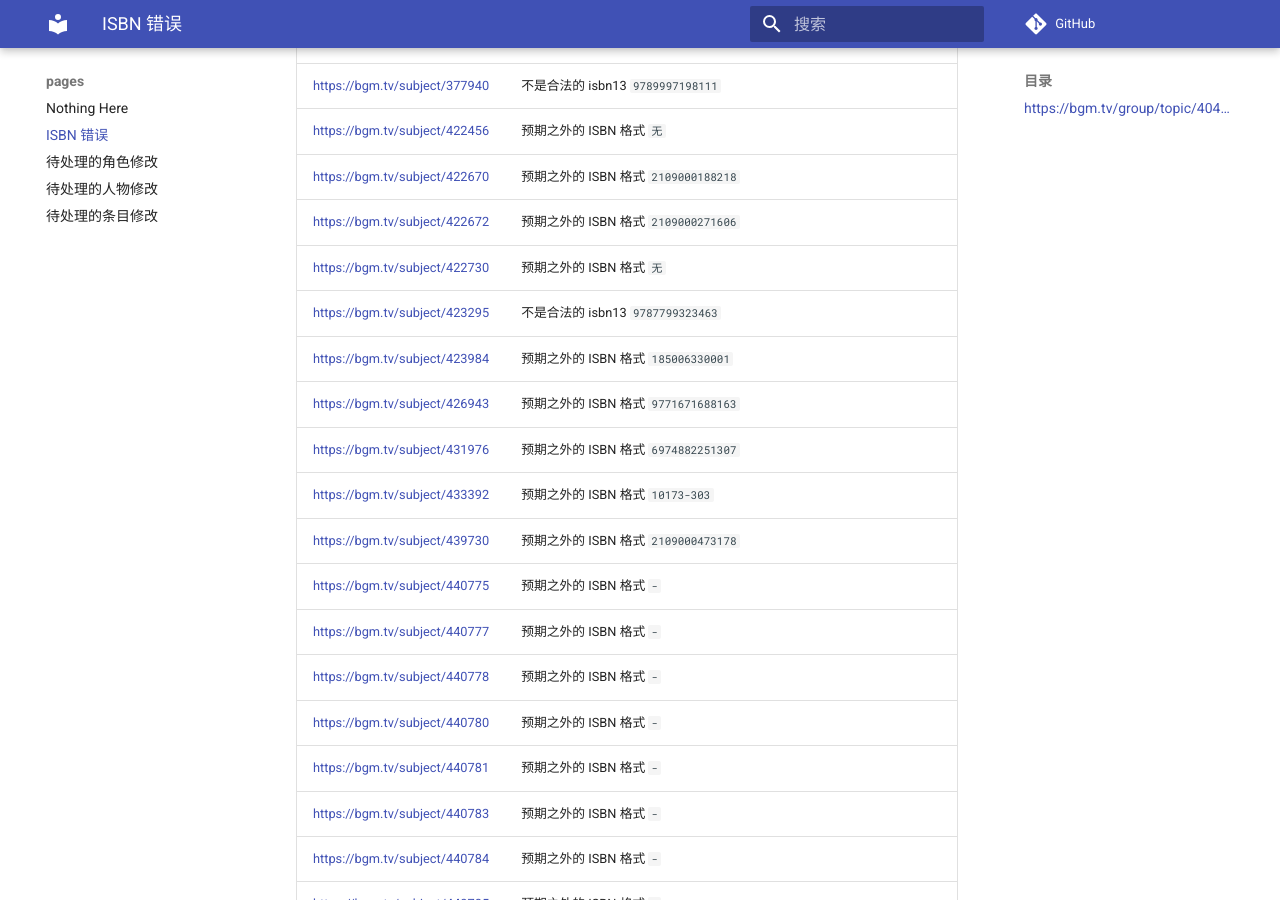
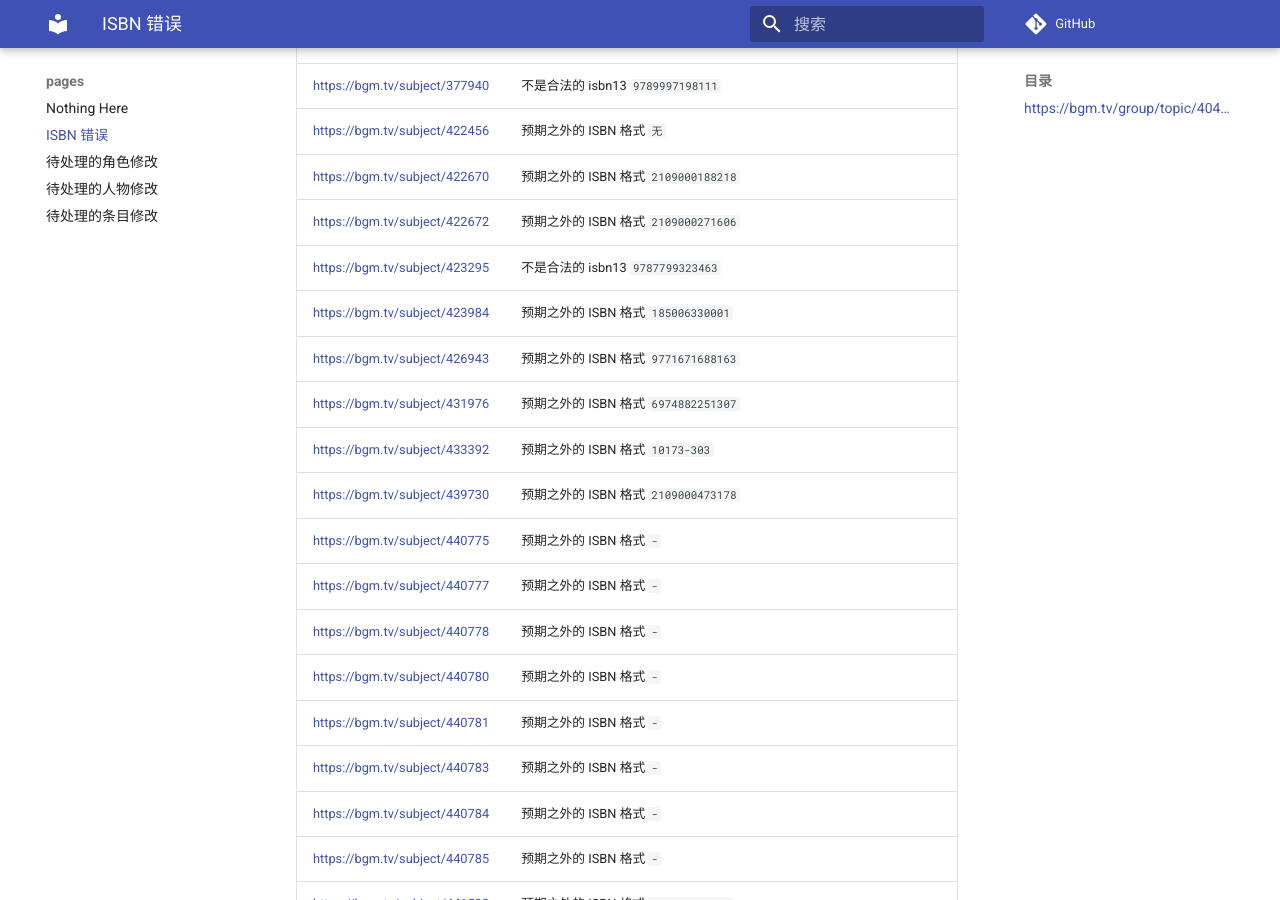
Before and after one commit to trim21/bangumi-pages, an MkDocs documentation site: the page built from docs/isbn.md, in a window 1280 px wide and 900 px high, scrolled down 3392 px. Built offline with MkDocs 1.6.1 and Material for MkDocs 9.7.7, drawn with Linux system fonts in a browser that asks for light colours; comment, search, counter and statistics services are not loaded; part of the change alters nothing that is shown.

Commit message:
update isbn.md

```diff
--- a/docs/isbn.md
+++ b/docs/isbn.md
@@ -1,7 +1,7 @@
 # ISBN 错误
 ## <https://bgm.tv/group/topic/404801>
 
-total 241
+total 240
 
 | url | error |
 | --- |  ---  |
@@ -78,7 +78,6 @@ total 241
 | <https://bgm.tv/subject/422456> | 预期之外的 ISBN 格式 `无` |
 | <https://bgm.tv/subject/422670> | 预期之外的 ISBN 格式 `2109000188218` |
 | <https://bgm.tv/subject/422672> | 预期之外的 ISBN 格式 `2109000271606` |
-| <https://bgm.tv/subject/422730> | 预期之外的 ISBN 格式 `无` |
 | <https://bgm.tv/subject/423295> | 不是合法的 isbn13 <code>9787799323463</code> |
 | <https://bgm.tv/subject/423984> | 预期之外的 ISBN 格式 `185006330001` |
 | <https://bgm.tv/subject/426943> | 预期之外的 ISBN 格式 `9771671688163` |
```
